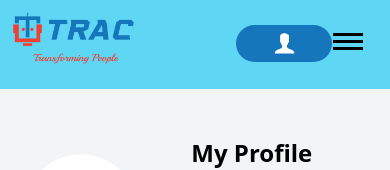
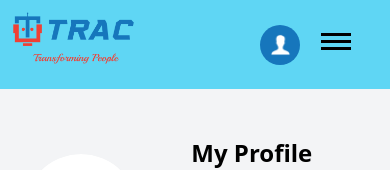
Before and after one commit to Laraib-Azmat/Learning-Management-System--Trac, a React (Create React App) app: page /userprofile in a window 390 px wide. Shown: the top 170 px of the page. Built offline with nearby package versions, Linux system fonts and the light colour scheme.

Commit message:
responsive nav-bar

```diff
--- a/src/Components/Navbar.js
+++ b/src/Components/Navbar.js
@@ -28,7 +28,7 @@ const Navbar = () => {
                     </Link>
                 </div>
                 {/*  */}
-                <div className=" order-3 md:order-2 flex">
+                <div className=" order-3 md:order-2 flex  ">
                     <ul
                         className={`md:flex md:space-x-8 font-bold ${open
                             ? "absolute flex top-20   flex-col w-[100%] right-0 space-y-6 bg-gray-900  text-white p-10 "
@@ -100,13 +100,13 @@ const Navbar = () => {
                     </ul>
 
                     <Link to="/login">
-                        <div className="flex items-center justify-center py-1.5 bg-blue-600 px-2 rounded-full font-semibold hover:text-white md:ml-6 hover:scale-110" style={{ backgroundColor: '#1676BC', marginBottom: '0.1rem', marginRight: '-2rem' }}>
+                        <div className="flex items-center justify-center py-1.5 bg-blue-600 px-2 rounded-full font-semibold hover:text-white md:ml-6  hover:scale-110 w-10 h-10" style={{ backgroundColor: '#1676BC' }}>
 
                             <img
                                 src={userIcon}
                                 alt="Login"
                                 className="object-contain"
-                                style={{ width: '5rem', height: '1.6rem', pointerEvents: 'none' }} // Adding pointerEvents none here
+                                style={{ width: '5rem', height: '1.6rem', pointerEvents: 'none' , cursor:'pointer'}} // Adding pointerEvents none here
                             />
 
                         </div>
```
